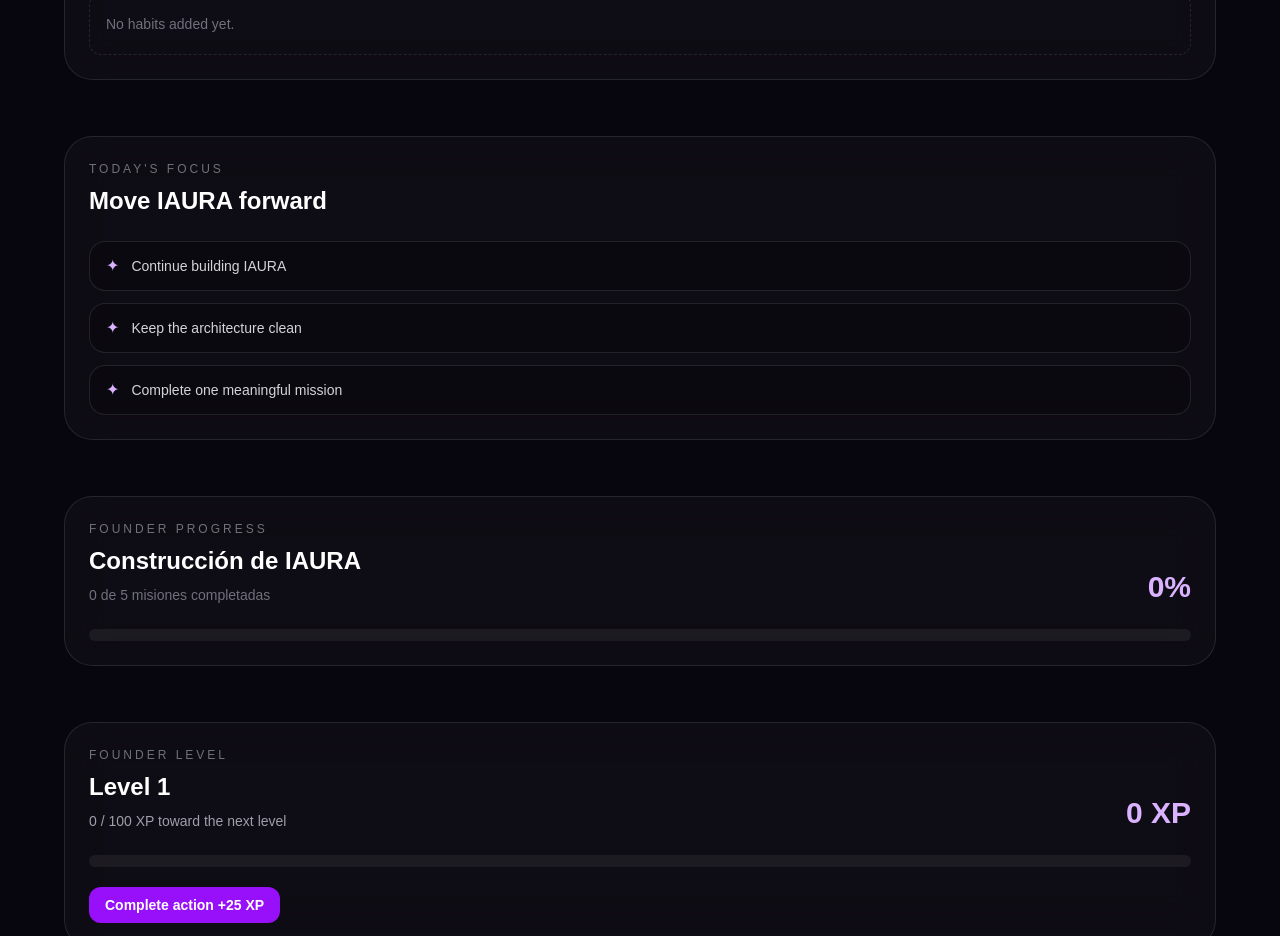
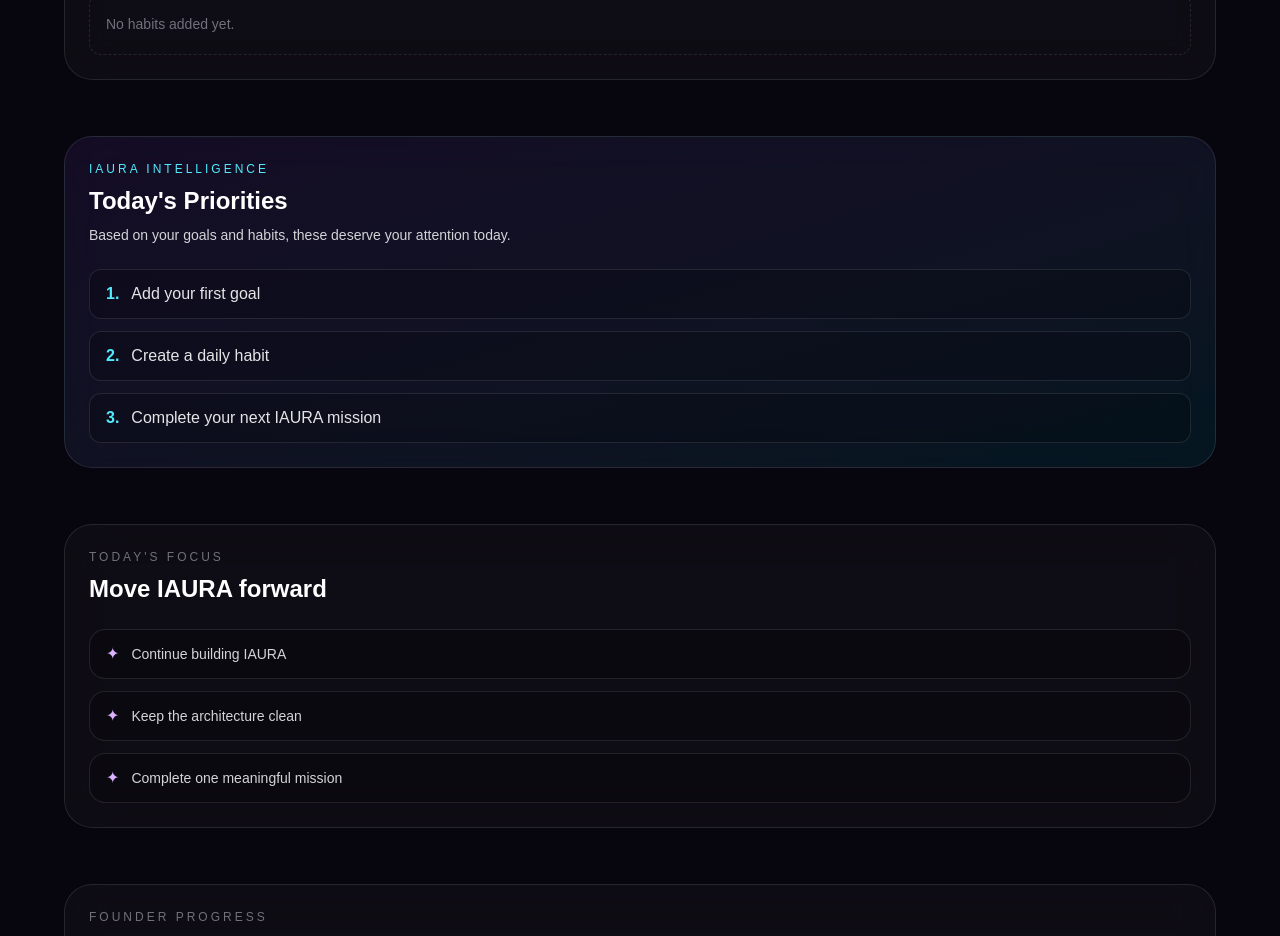
Before and after one commit to IAura-001/IAURA, a Next.js app: page / in a window 1280 px wide. Shown: the part 1960-2896 px from the top of the page. Built offline with nearby package versions, Linux system fonts and the light colour scheme.

Commit message:
Mission 029 - Add daily intelligence priorities

```diff
--- a/app/page.tsx
+++ b/app/page.tsx
@@ -1,6 +1,7 @@
 "use client";
 import LevelProgress from "@/components/sections/LevelProgress";
 import GoalsManager from "@/components/sections/GoalsManager";
+import DailyIntelligence from "@/components/sections/DailyIntelligence";
 import HabitsManager from "@/components/sections/HabitsManager";
 import ProfileSettings from "@/components/sections/ProfileSettings";
 import DailyQuote from "@/components/sections/DailyQuote";
@@ -57,7 +58,18 @@ function handleRemoveGoal(goalIndex: number) {
   });
 }
 const habits = memory.habits;
-
+const dailyPriorities = [
+  ...memory.goals.slice(0, 2),
+  ...memory.habits.slice(0, 1),
+].filter(Boolean);
+const intelligencePriorities =
+  dailyPriorities.length > 0
+    ? dailyPriorities
+    : [
+        "Add your first goal",
+        "Create a daily habit",
+        "Complete your next IAURA mission",
+      ];
 function handleAddHabit(habit: string) {
   updateMemory({
     habits: [...habits, habit],
@@ -122,7 +134,7 @@ return (
   habits={habits}
   onAddHabit={handleAddHabit}
   onRemoveHabit={handleRemoveHabit}
-/>
+/><DailyIntelligence priorities={intelligencePriorities} />
 <DailyFocus />
 
 <ProgressSummary
--- /dev/null
+++ b/components/sections/DailyIntelligence.tsx
@@ -0,0 +1,42 @@
+type DailyIntelligenceProps = {
+  priorities: string[];
+};
+
+export default function DailyIntelligence({
+  priorities,
+}: DailyIntelligenceProps) {
+  return (
+    <div className="lg:col-span-2">
+      <div className="rounded-[28px] border border-white/10 bg-gradient-to-br from-violet-500/10 to-cyan-500/10 p-6 backdrop-blur-xl">
+        <p className="text-xs tracking-[0.25em] text-cyan-300">
+          IAURA INTELLIGENCE
+        </p>
+
+        <h2 className="mt-2 text-2xl font-semibold text-white">
+          Today's Priorities
+        </h2>
+
+        <p className="mt-2 text-sm text-zinc-300">
+          Based on your goals and habits, these deserve your attention today.
+        </p>
+
+        <div className="mt-6 space-y-3">
+          {priorities.map((priority, index) => (
+            <div
+              key={index}
+              className="flex items-center gap-3 rounded-xl border border-white/10 bg-black/20 px-4 py-3"
+            >
+              <span className="text-cyan-300 font-bold">
+                {index + 1}.
+              </span>
+
+              <p className="text-zinc-200">
+                {priority}
+              </p>
+            </div>
+          ))}
+        </div>
+      </div>
+    </div>
+  );
+}
```
